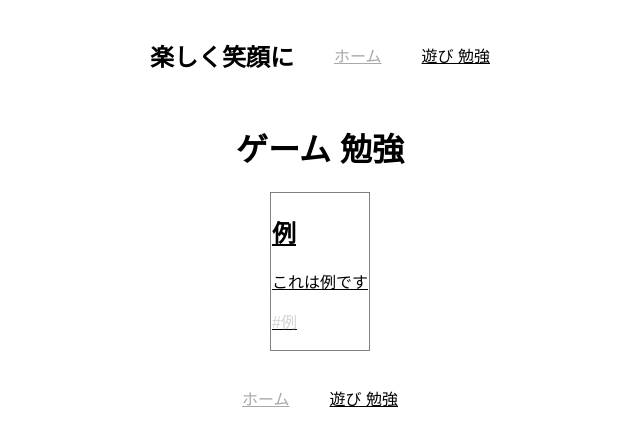
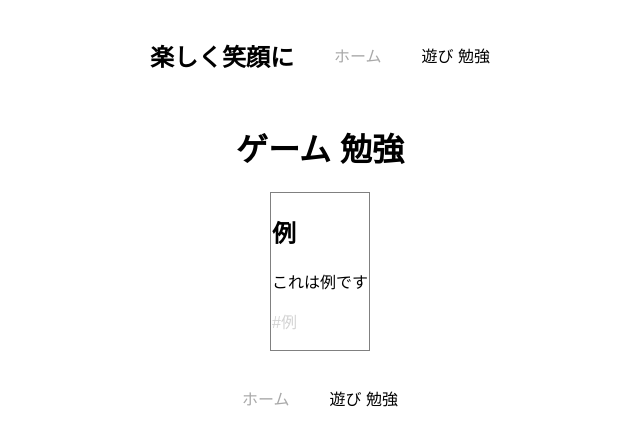
Before and after one commit to aomagolor/play-and-study, a plain HTML site: page play-study.html in a window 1280 px wide. Shown: the full height of the page, 320-960 px from the left. Drawn offline with Linux system fonts and the light colour scheme.

Commit message:
V1.12.20

```diff
--- a/play-study.html
+++ b/play-study.html
@@ -6,6 +6,12 @@
         <style>
             body {
                 font-family:sans-serif;
+            }
+            a {
+                text-decoration: none;
+            }
+            a:hover {
+                text-decoration: underline;
             }</style>
     </head>
 <body>
```
Also changed, not shown: index.html (+6 -0 lines), play-study/lage=ja/bgnr=1.html (+6 -0 lines).
